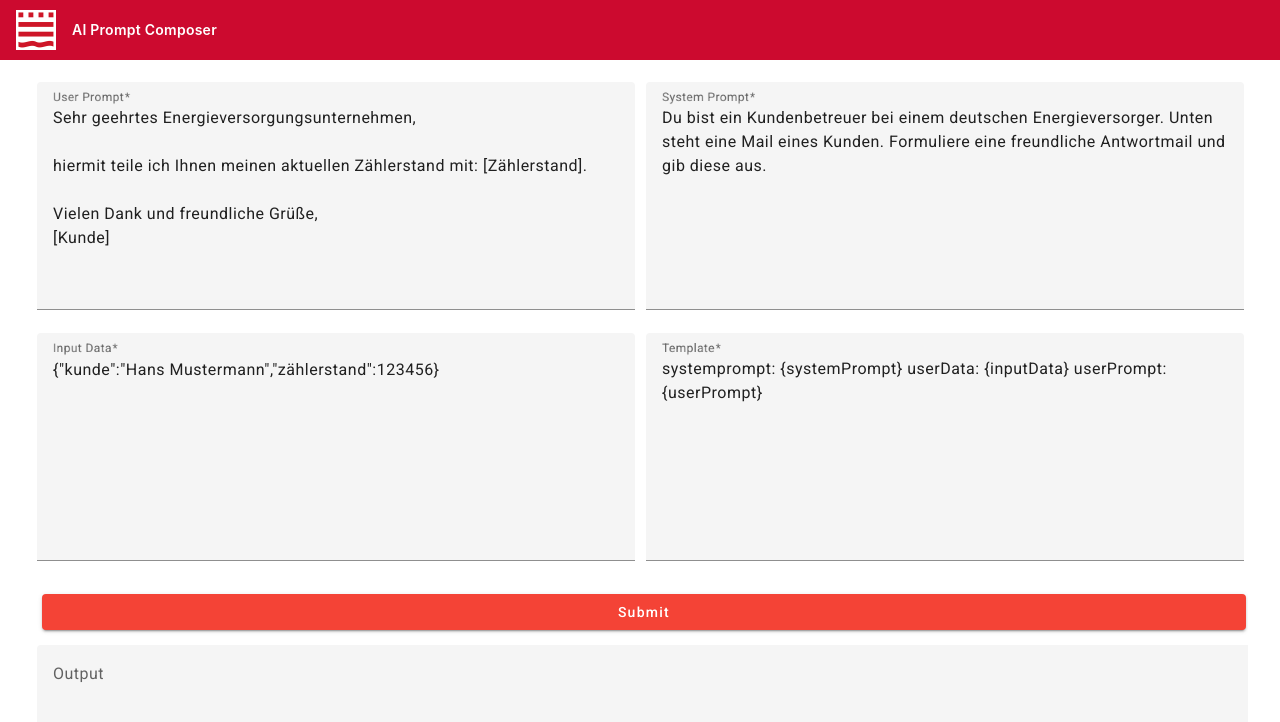
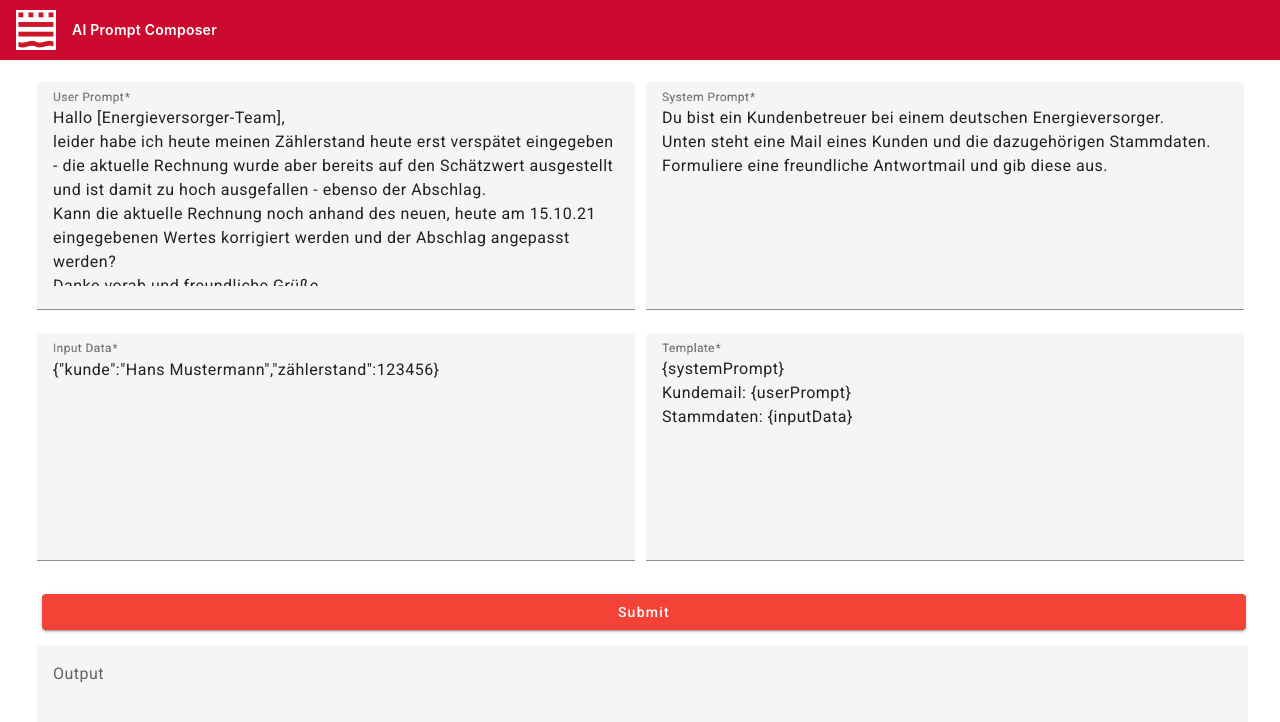
Before and after one commit to Tuuby/ai-prompt-composer, an Angular app in the folder ui/: page / in a window 1280 px wide. Shown: the top 722 px of the page. Built offline with nearby package versions, Linux system fonts and the light colour scheme.

Commit message:
Add better demo data

```diff
--- a/ui/src/app/composing-dashboard/composing-dashboard.component.ts
+++ b/ui/src/app/composing-dashboard/composing-dashboard.component.ts
@@ -19,9 +19,9 @@ export class ComposingDashboardComponent {
   }
 
   inputDataPreset = JSON.stringify(this.inputDataObj);
-  userPromptPreset = 'Sehr geehrtes Energieversorgungsunternehmen,\n\nhiermit teile ich Ihnen meinen aktuellen Zählerstand mit: [Zählerstand].\n\nVielen Dank und freundliche Grüße,\n[Kunde]'
-  systemPromptPreset = 'Du bist ein Kundenbetreuer bei einem deutschen Energieversorger. Unten steht eine Mail eines Kunden. Formuliere eine freundliche Antwortmail und gib diese aus.'
-  templatePreset = 'systemprompt: {systemPrompt} userData: {inputData} userPrompt: {userPrompt}'
+  userPromptPreset = 'Hallo [Energieversorger-Team],\nleider habe ich heute meinen Zählerstand heute erst verspätet eingegeben - die aktuelle Rechnung wurde aber bereits auf den Schätzwert ausgestellt und ist damit zu hoch ausgefallen - ebenso der Abschlag.\nKann die aktuelle Rechnung noch anhand des neuen, heute am 15.10.21 eingegebenen Wertes korrigiert werden und der Abschlag angepasst werden?\nDanke vorab und freundliche Grüße\n[Name des Kunden]'
+  systemPromptPreset = 'Du bist ein Kundenbetreuer bei einem deutschen Energieversorger.\nUnten steht eine Mail eines Kunden und die dazugehörigen Stammdaten.\nFormuliere eine freundliche Antwortmail und gib diese aus.'
+  templatePreset = '{systemPrompt}\nKundemail: {userPrompt}\nStammdaten: {inputData} '
 
   userPrompt: FormControl = new FormControl(this.userPromptPreset, Validators.required);
   systemPrompt: FormControl = new FormControl(this.systemPromptPreset, Validators.required);
```
